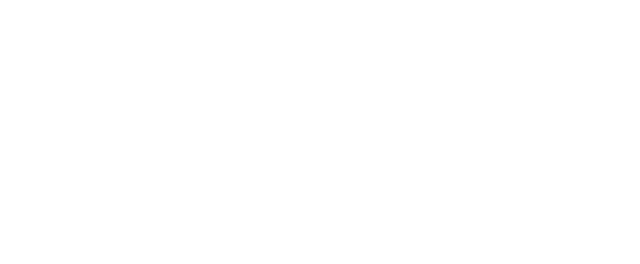
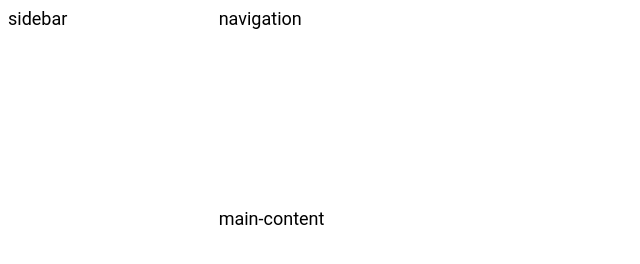
Before and after one commit to julian-s-official/odin-dashboard, a plain HTML site: page index.html in a window 1280 px wide. Shown: the whole page, without its empty margins (0-640 px from the left). Drawn offline with Linux system fonts and the light colour scheme.

Commit message:
Add basic grid for sidebar, navigation and main content

```diff
--- a/index.html
+++ b/index.html
@@ -8,6 +8,9 @@
   </head>
 
 	<body>
+		<div class="sidebar">sidebar</div>
+		<div class="navigation">navigation</div>
+		<div class="main-content">main-content</div>
 
 	</body>
 
--- a/style.css
+++ b/style.css
@@ -2,3 +2,21 @@
 	font-family: "Roboto", sans-serif;
 	font-size: 18px;
 }
+
+body {
+	display: grid;
+	grid-template-columns: minmax(200px, 1fr) 5fr;
+	grid-template-rows: minmax(200px, 1fr) 5fr;
+}
+
+.sidebar {
+	grid-area: 1 / 1 / 3 / 2;
+}
+
+.navigation {
+	grid-area: 1 / 2 / 2 / 3;
+}
+
+.main-content{
+	grid-area: 2 / 2 / 3 / 3;
+}
```
